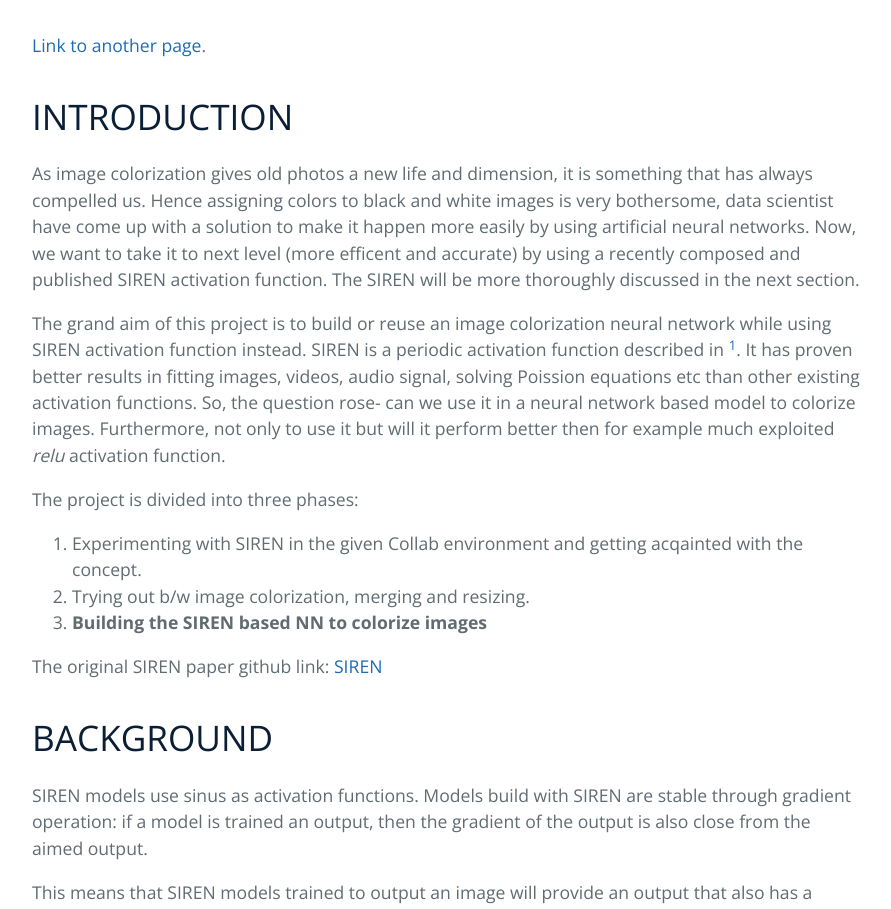
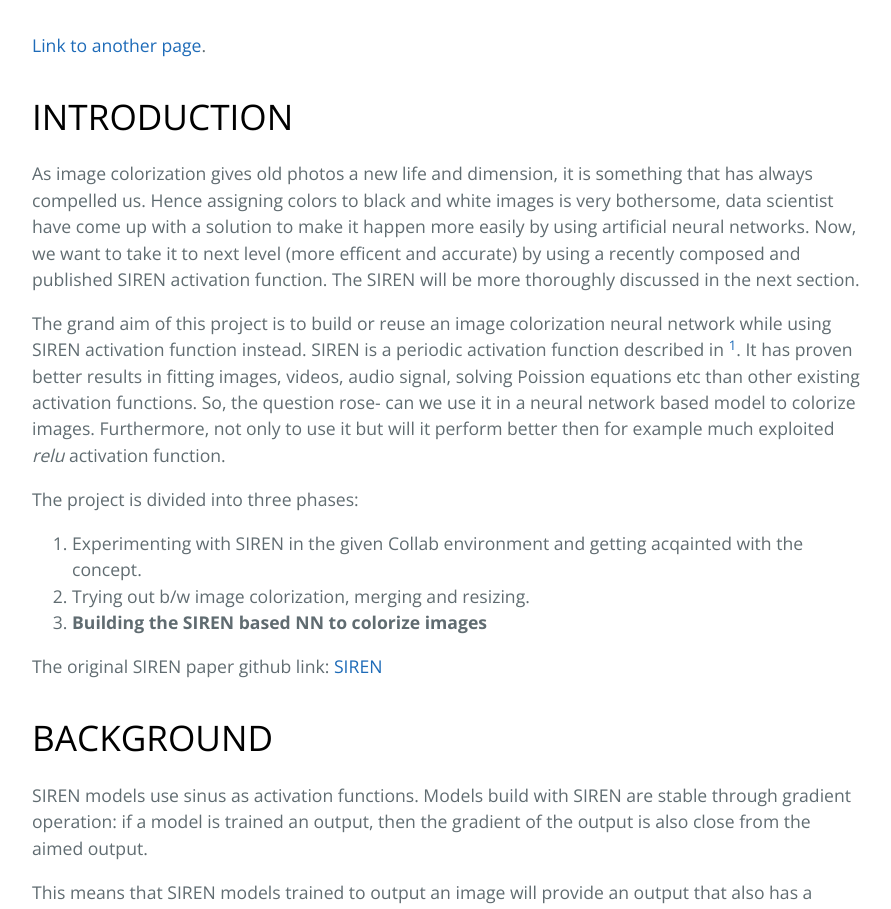
Before and after one commit to mathiasare/SIREN-ImageColorizerProject, a Jekyll site: the page built from index.md, in a window 1280 px wide. Shown: the part 383-1292 px from the top of the page, without its empty margins (192-1083 px from the left). Built offline with Jekyll 4.4.1, drawn with Linux system fonts in a browser that asks for light colours; formulas are drawn with MathJax 3.

Commit message:
changes to index

```diff
--- a/_sass/variables.scss
+++ b/_sass/variables.scss
@@ -8,7 +8,7 @@ $header-bg-color: #159957 !default;
 $header-bg-color-secondary: #155799 !default;
 
 // Text
-$section-headings-color: #0a1e35 !default;
+$section-headings-color: #000000 !default;
 $body-text-color: #606c71 !default;
 $body-link-color: #1e6bb8 !default;
 $blockquote-text-color: #819198 !default;
```
